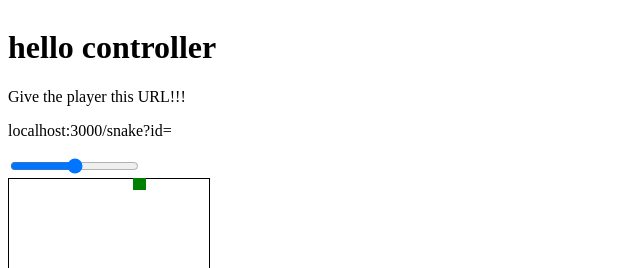
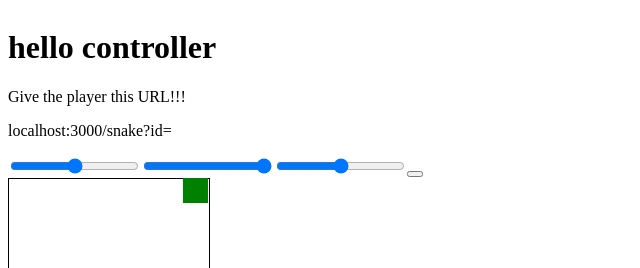
Before and after one commit to rpp114/GameChanger, a website: page controller/controller.html in a window 1280 px wide. Shown: the top 268 px of the page, without its empty margins (0-640 px from the left). Drawn offline with nearby package versions, Linux system fonts and the light colour scheme; files that its build step writes are made by us from their sources; no server answers; files whose address does not match are found by name.

Commit message:
can dynamically make controllers through objects

```diff
--- a/controller/controller.html
+++ b/controller/controller.html
@@ -16,7 +16,9 @@
 
     <h1>hello controller</h1>
     <p> Give the player this URL!!! <p id='url'></p></p>
-    <input type="range" id="variable1" min="100 "max="500" step="10"  value="250" />
+      <div id='controls'>
+        <!-- <input type="range" id="variable1" min="100 "max="500" step="10"  value="250" /> -->
+      </div>
   </div>
   <div class='module' id='screenCast'>
     <div id='board'></div>
@@ -30,13 +32,56 @@
     var url = 'localhost:3000/snake?id=' + window.location.search.slice(window.location.search.indexOf('?') + 4);
     $('#url').text(url);
     // var socket = io(qs);
-    var socket = io();
-      $('#variable1').on('input', function(e){
-        var value = e.target.value;
+    // var socket = io();
+    //   $('#variable1').on('input', function(e){
+    //     var value = e.target.value;
 
-        socket.emit('changeVariable', value )
-        console.log('emitted:' + qs);
-      })
+    var ctrlObj = {
+      speed: {
+        type: 'range',
+        min: 0,
+        max: 500,
+        step: 10,
+        value: 250
+      },
+      sizeScale: {
+        type: 'range',
+        min: 0.25,
+        max: 1,
+        step: 0.05,
+        value: 1
+      },
+      gridSize: {
+        type: 'range',
+        min: 100,
+        max: 1000,
+        step: 100,
+        value: 500
+      },
+      addApple: {
+        type: 'button'
+      }
+    }
+
+        for (var key in ctrlObj) {
+          if (ctrlObj[key].type === 'range') $('#controls').append('<input type="range" id="' + key + '" min="' + ctrlObj[key].min + ' "max="' + ctrlObj[key].max + '" step="' + ctrlObj[key].step + '"  value="' + ctrlObj[key].value + '" />');
+          if (ctrlObj[key].type === 'button') $('#controls').append('<button id="' + key + '"></button>');
+        }
+
+      //   var $board = $('#board');
+      // for (var i = 0; i < 9; i++) {
+      //   var $box = $('<div class="box">');
+      //   for (var j = 0; j < 9; j++) {
+      //     $box.append('<input type="text" maxlength="1" data-row="' +
+      //                 (Math.floor(i / 3) * 3 + Math.floor(j / 3)) +
+      //                 '" data-column="' + ((i % 3) * 3 + j % 3) + '">');
+      //   }
+      //   $board.append($box);
+      // }
+
+      //   socket.emit('changeVariable', value )
+      //   console.log('emitted:' + qs);
+      // })
         var obj = {
           scale: localStorage.getItem('scale') || 1,
           sizeScale: localStorage.getItem('sizeScale') || 1,
@@ -51,7 +96,7 @@
     </script>
 
   </body>
-  <script>
+  <!-- <script>
   var qs = '/hi' //'/' + window.location.search.slice(window.location.search.indexOf('?') + 4);
   var url = 'localhost:3000/snake?id=' + window.location.search.slice(window.location.search.indexOf('?') + 4);
   $('#url').text(url);
@@ -63,6 +108,6 @@
     socket.emit('changeVariable', value )
     console.log('emitted:' + qs);
   })
-  </script>
+  </script> -->
   <script src='games/snake/src/main.js'></script>
 </html>
--- a/games/snake/src/Head.js
+++ b/games/snake/src/Head.js
@@ -18,7 +18,7 @@ function Head($el, size) {
   that = this
   this.node.css({'height': size, 'width': size})
   this.currentDirection = 'right';
-  this.SPEED = 500;
+  this.SPEED = 200;
   $el.append(this.node);
   this.x = 0;
   this.y = 0;
--- a/games/snake/src/main.js
+++ b/games/snake/src/main.js
@@ -2,7 +2,7 @@
 $(document).ready(function() {
   var controller = $(location).attr('pathname').slice(1) === 'controller'
   var scale = 1;
-  var sizeScale = .25;
+  var sizeScale = .5;
   var gridSize = 200;
   var gridPositionX = 9;
   var gridPositionY = 9;
```
